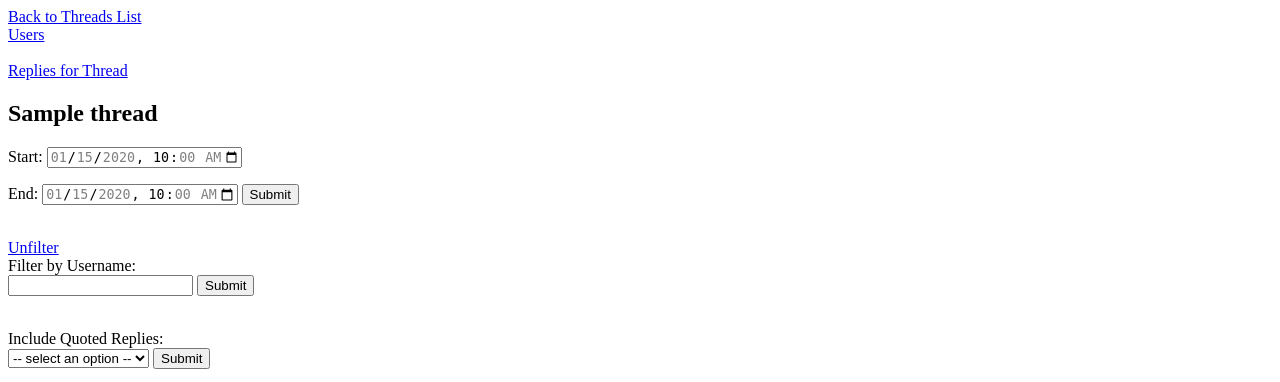
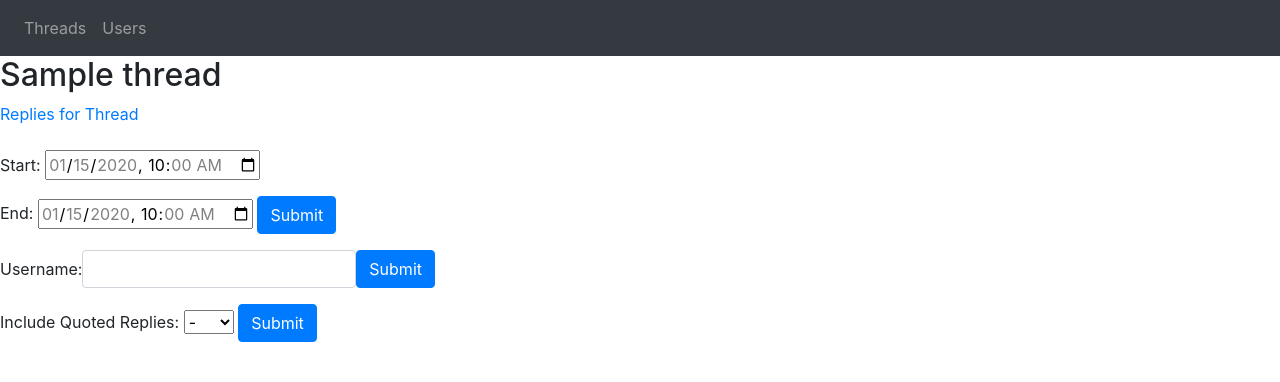
Before and after one commit to mmcd2886/django-forum, a Django app: template mysite/polls/templates/polls/charts.html in a window 1280 px wide. Shown: the top 382 px of the page. Run offline with Django 3.2, Linux system fonts and the light colour scheme; tables that the repository leaves empty hold one stand-in row (values such as "Sample post"); the template is opened without the code that fills it: values that come from a table or form of the project are taken from there, most other values are stand-ins (such as "Sample title", 1, 10 or a date in 2020); some libraries are stand-ins or nearby versions.

Commit message:
Added navbar, new buttons, and new forms using bootstrap

```diff
--- a/mysite/polls/templates/polls/charts.html
+++ b/mysite/polls/templates/polls/charts.html
@@ -1,14 +1,26 @@
 <!--charts.js tutorial https://simpleisbetterthancomplex.com/tutorial/2020/01/19/how-to-use-chart-js-with-django.html-->
 <!--https://stackoverflow.com/questions/24555823/multiple-chartjs-in-the-same-page/40401048-->
 <!--format datetime for html form https://stackoverflow.com/questions/63099974/django-template-convert-datetime-local-format-->
-<a href="{% url 'polls:index'%}">Back to Threads List</a>
-<br>
-<a href="{% url 'polls:users'%}">Users</a>
+<head>
+    <link rel="stylesheet" href="https://maxcdn.bootstrapcdn.com/bootstrap/4.0.0/css/bootstrap.min.css" integrity="sha384-Gn5384xqQ1aoWXA+058RXPxPg6fy4IWvTNh0E263XmFcJlSAwiGgFAW/dAiS6JXm" crossorigin="anonymous">
+</head>
+
+<!--nav bar -->
+<nav class="navbar navbar-expand-sm bg-dark navbar-dark">
+  <ul class="navbar-nav">
+    <li class="nav-item">
+      <a class="nav-link" href="{% url 'polls:index'%}">Threads</a>
+    </li>
+    <li class="nav-item">
+      <a class="nav-link" href="{% url 'polls:users'%}">Users</a>
+    </li>
+  </ul>
+</nav>
+
+<h2> {{ thread_info.title }} </h2>
+<a href="{% url 'polls:detail' thread_info.thread_id %}">Replies for Thread</a>
 <br>
 <br>
-<a href="{% url 'polls:detail' thread_info.thread_id %}">Replies for Thread</a>
-<br>
-<h2> {{ thread_info.title }} </h2>
 {% block content %}
 <!--form that will filter date range of posts -->
 <form method="POST">{% csrf_token %}
@@ -22,27 +34,26 @@
                     min="{{date_of_first_reply|date:'Y-m-d'}}T{{date_of_first_reply|time:'H:i'}}"
                     max="{{date_of_last_reply|date:'Y-m-d'}}T{{date_of_last_reply|time:'H:i'}}">
 
-  <button type="submit">Submit</button>
+  <button type="submit" class="btn btn-primary"> Submit</button>
   </p>
 </form>
-<br>
-<a href="{% url 'polls:pie_chart' thread_info.thread_id %}">Unfilter</a>
+
+<!--<a href="{% url 'polls:pie_chart' thread_info.thread_id %}">Unfilter</a>-->
 <!--filter by username form-->
-<form method="POST">{% csrf_token %}
-  <label for="fname">Filter by Username:</label><br>
-  <input type="text" id="fname" name="fname">
-  <input type="submit" value="Submit">
+<form method="POST" class="form-inline">{% csrf_token %}
+  <label for="fname">Username: </label>
+  <input type="text" id="fname" name="fname" class="form-control">
+  <button type="submit" class="btn btn-primary"> Submit</button>
 </form>
 
-<br>
 <form method="POST">{% csrf_token %}
-  <label for="quote_filter">Include Quoted Replies:</label><br>
+  <label for="quote_filter">Include Quoted Replies: </label>
   <select id="quote_filter" name="quote_filter">
-      <option disabled selected value> -- select an option -- </option>
+      <option disabled selected value>-</option>
       <option value="yes">Yes</option>
       <option value="no">No</option>
   </select>
-  <input type="submit" value="Submit">
+  <button type="submit" class="btn btn-primary"> Submit</button>
 </form>
 
 <!-- add the charts.js library to page -->
```
Also changed, not shown: mysite/polls/templates/polls/detail.html (+20 -11 lines), mysite/polls/templates/polls/index.html (+13 -0 lines), mysite/polls/templates/polls/users.html (+16 -1 lines).
